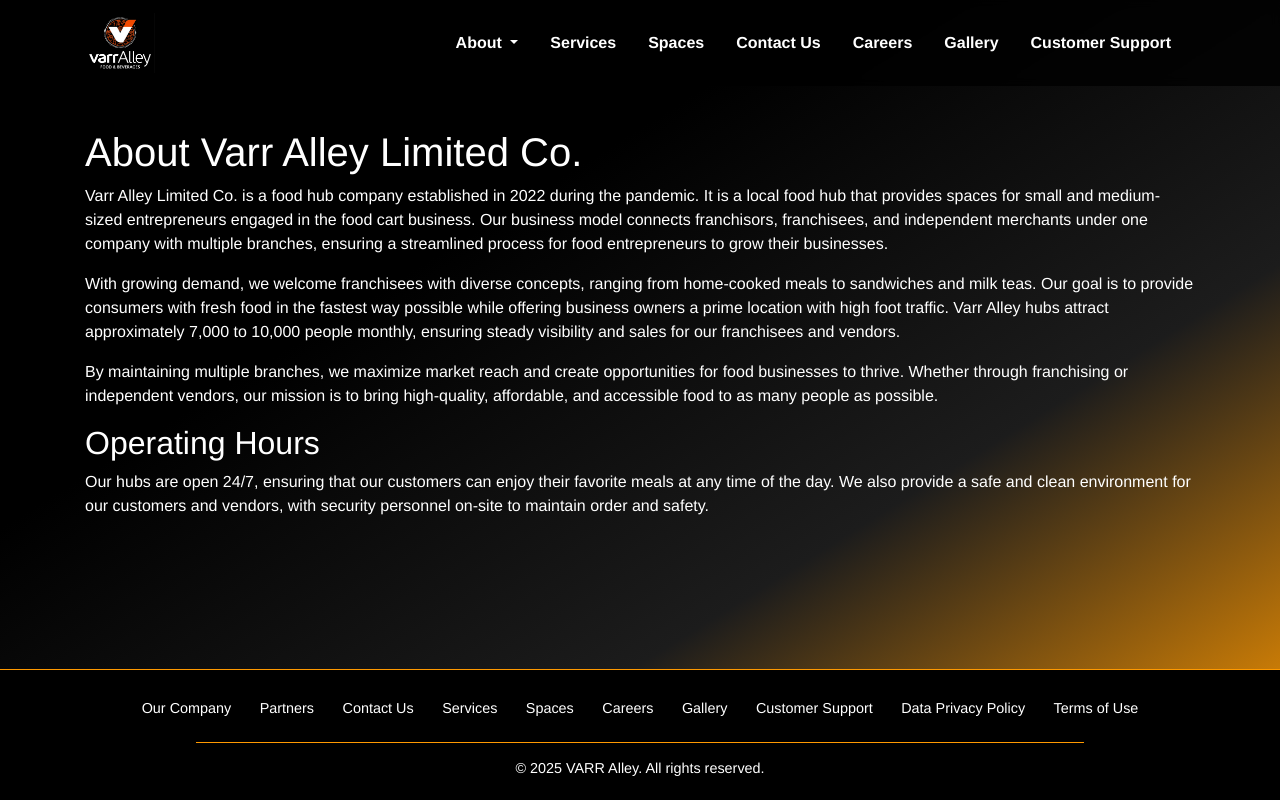
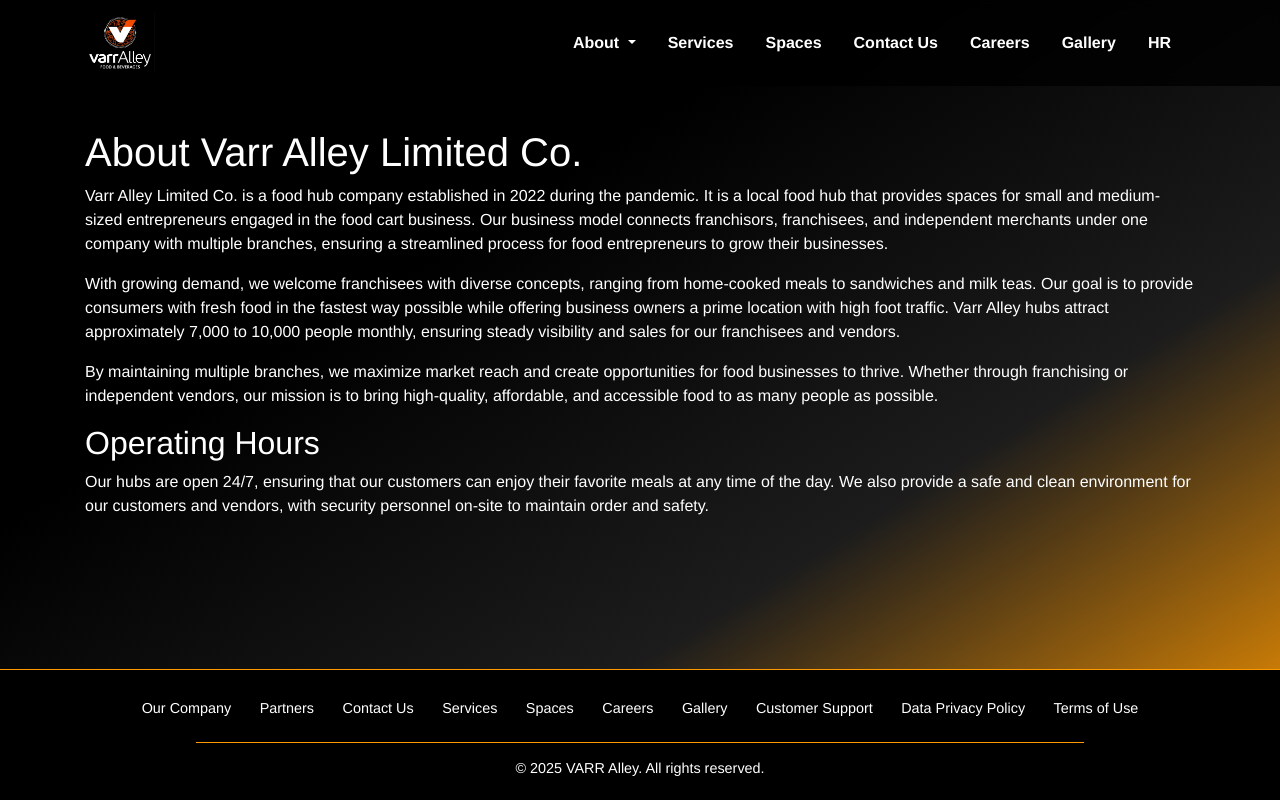
Before and after one commit to Nekenitsu/ITS121-Group-Project, a plain HTML site: page ourcompany.html in a window 1280 px wide. Drawn offline with nearby package versions, Linux system fonts and the light colour scheme.

Commit message:
Update ourcompany.html

```diff
--- a/ourcompany.html
+++ b/ourcompany.html
@@ -56,7 +56,7 @@
             <a class="nav-link" href="gallery1.html">Gallery</a>
           </li>
           <li class="nav-item">
-            <a class="nav-link" href="customersupport.html">Customer Support</a>
+            <a class="nav-link" href="hr.html">HR</a>
           </li>
         </ul>
       </div>
```
